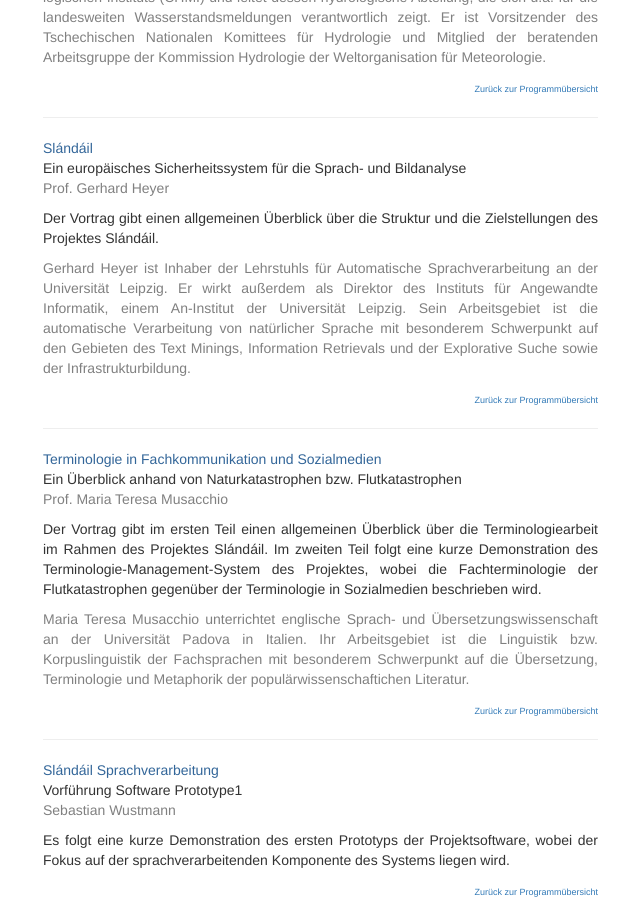
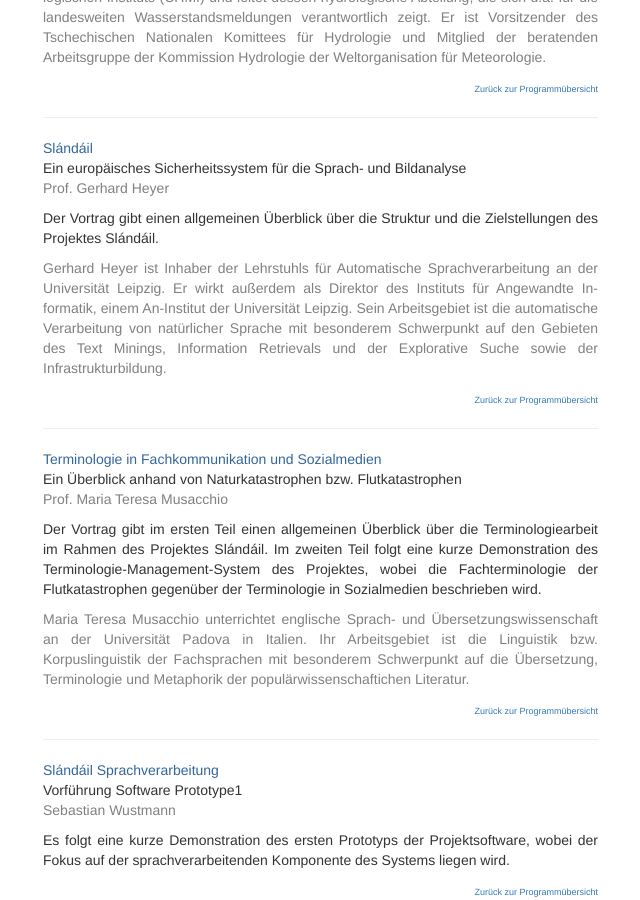
Before and after one commit to susedev/test, a Jekyll site: the page built from beitraege-und-referentinnen.html, in a window 1280 px wide and 900 px high, scrolled down 2733 px. Shown: the whole window, without its empty margins (222-862 px from the left). Built offline with Jekyll 4.4.1, drawn with Linux system fonts in a browser that asks for light colours; nearby versions of some CDN libraries.

Commit message:
Edit from JekyllCMS

```diff
--- a/beitraege-und-referentinnen.html
+++ b/beitraege-und-referentinnen.html
@@ -96,7 +96,7 @@ Ein europ&auml;isches Sicherheitssystem f&uuml;r die Sprach- und Bildanalyse<br
 
 <p style="text-align: justify;">Der Vortrag gibt einen allgemeinen &Uuml;berblick &uuml;ber die Struktur und die Zielstellungen des Projektes Sl&aacute;nd&aacute;il.</p>
 
-<p style="text-align: justify;"><span style="color: #808080;">Gerhard Heyer ist Inhaber der Lehrstuhls f&uuml;r Automatische Sprachverarbeitung an der Universit&auml;t Leipzig. Er wirkt au&szlig;erdem als Direktor des Instituts f&uuml;r Angewandte Informatik, einem An-Institut der Universit&auml;t Leipzig. Sein Arbeitsgebiet ist die automatische Verarbeitung von nat&uuml;rlicher Sprache mit besonderem Schwerpunkt auf den Gebieten des Text Minings, Information Retrievals und der Explorative Suche sowie der Infrastrukturbildung.</span></p>
+<p style="text-align: justify;"><span style="color: #808080;">Gerhard Heyer ist Inhaber der Lehrstuhls f&uuml;r Automatische Sprachverarbeitung an der Universit&auml;t Leipzig. Er wirkt au&szlig;erdem als Direktor des Instituts f&uuml;r Angewandte In&shy;formatik, einem An-Institut der Universit&auml;t Leipzig. Sein Arbeitsgebiet ist die auto&shy;matische Verarbeitung von nat&uuml;rlicher Sprache mit besonderem Schwerpunkt auf den Gebieten des Text Minings, Information Retrievals und der Explorative Suche sowie der Infrastrukturbildung.</span></p>
 
 <p style="text-align: right;"><span style="color: #808080;"><span style="font-size: xx-small;"><a href="http://eijc.github.io/data/programm-uebersicht.html">Zur&uuml;ck zur Programm&uuml;bersicht</a></span> </span></p>
 
```
